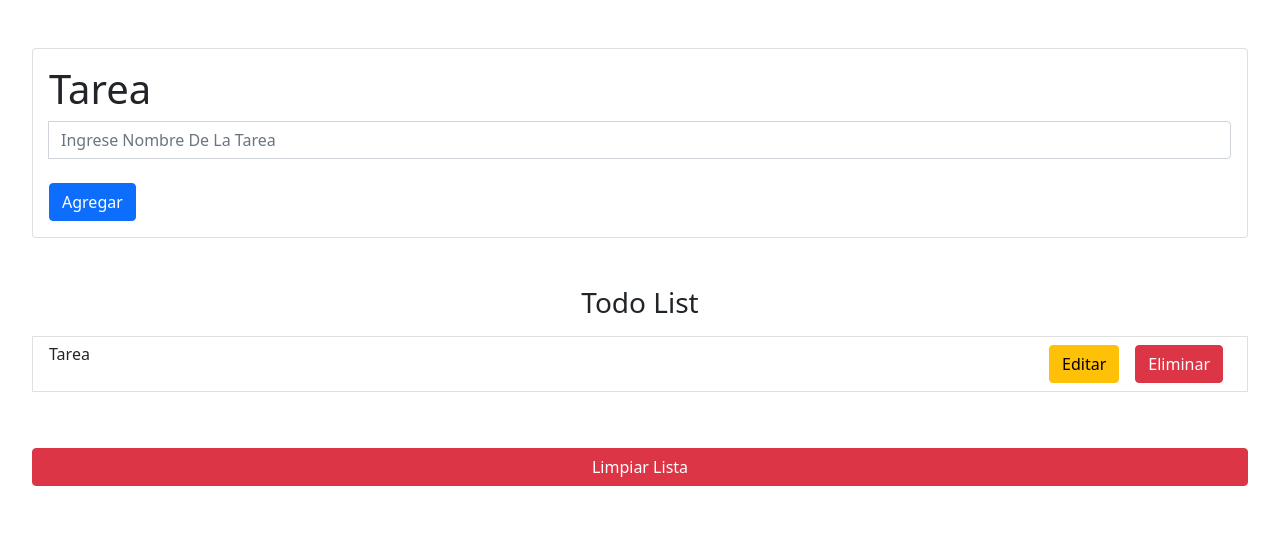
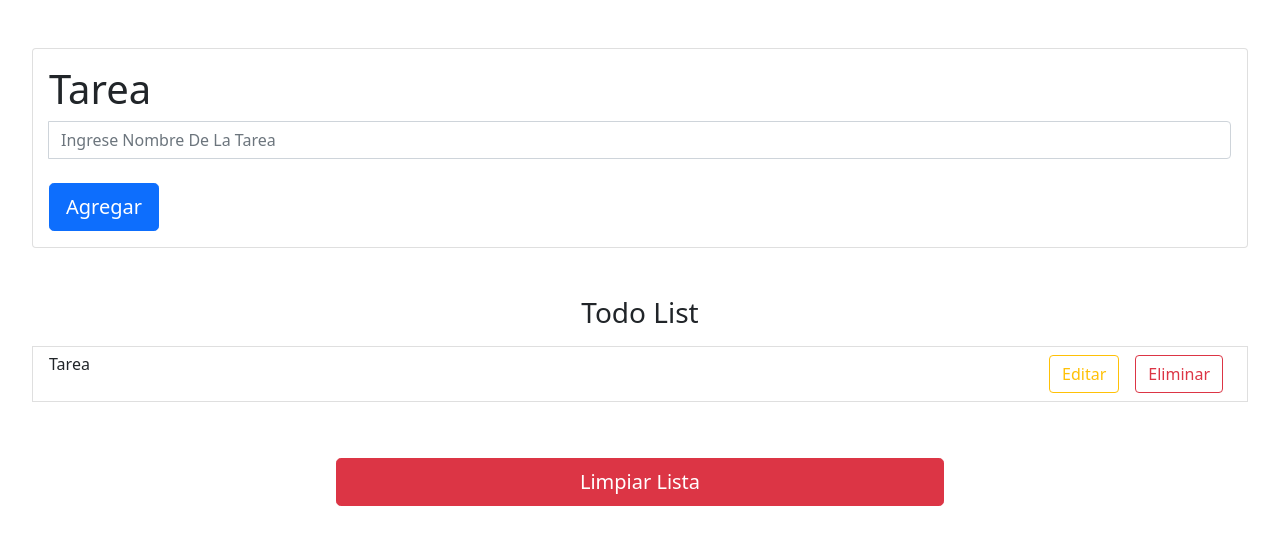
Before and after one commit to spartanfenix/AppTodoReact, a React (Create React App) app: page / in a window 1280 px wide. Shown: the top 544 px of the page. Built offline with nearby package versions, Linux system fonts and the light colour scheme.

Commit message:
Configuración antes de UUID

```diff
--- a/package.json
+++ b/package.json
@@ -12,6 +12,7 @@
     "react-bootstrap": "^2.1.1",
     "react-dom": "^17.0.2",
     "react-scripts": "5.0.0",
+    "uuid": "^8.3.2",
     "web-vitals": "^2.1.4"
   },
   "scripts": {
--- a/src/App.js
+++ b/src/App.js
@@ -4,6 +4,8 @@ import React, { Component } from "react";
 import axios from "axios";
 import TodoList from "./components/TodoList";
 import TodoInput from "./components/TodoInput";
+
+import "bootstrap/dist/css/bootstrap.min.css";
 
 class App extends Component {
   // const [todos, setTodos] = useState([]);
@@ -28,7 +30,26 @@ class App extends Component {
     editItem: false,
   };
   handleChange = (e) => {
-    this.setState({ items: e.target.value });
+    this.setState({ item: e.target.value });
+  };
+  handleSubmit = (e) => {
+    e.preventDefault();
+
+    const newItem = {
+      id: this.state.id,
+      item: this.state.item,
+    };
+
+    console.log(newItem);
+
+    const updateItems = [...this.state.items, newItem];
+
+    this.setState({
+      items: updateItems,
+      item: "",
+      id: this.id,
+      editItem: false,
+    });
   };
   render() {
     return (
@@ -37,6 +58,7 @@ class App extends Component {
           <TodoInput
             item={this.state.item}
             handleChange={this.handleChange}
+            handleSubmit={this.handleSubmit}
           ></TodoInput>
         </section>
         <section className="List-All">
--- a/src/components/TodoInput.js
+++ b/src/components/TodoInput.js
@@ -2,10 +2,10 @@ import React, { Component } from "react";
 
 export default class TodoInput extends Component {
   render() {
-    const { item, handleChange } = this.props;
+    const { item, handleChange, handleSubmit } = this.props;
     return (
       <div className="card card-body my-3">
-        <form>
+        <form onSubmit={handleSubmit}>
           <h1>Tarea</h1>
           <div className="input-group">
             <div className="input-group-prepend"></div>
@@ -13,9 +13,11 @@ export default class TodoInput extends Component {
               type="text"
               className="form-control text-capitalize"
               placeholder="ingrese nombre de la tarea"
+              value={item}
+              onChange={handleChange}
             />
           </div>
-          <button type="submit" className="btn btn-block btn-primary mt-4">
+          <button type="submit" className="btn btn-lg btn-primary mt-4">
             Agregar
           </button>
         </form>
--- a/src/components/TodoItem.js
+++ b/src/components/TodoItem.js
@@ -7,10 +7,10 @@ export default class TodoItem extends Component {
         <h6>tarea</h6>
         <div className="todo-icon">
           <span className="mx-2 text-success">
-            <button class="btn btn-warning">Editar</button>
+            <button class="btn btn-outline-warning">Editar</button>
           </span>
           <span className="mx-2 text-success">
-            <button class="btn btn-danger">Eliminar</button>
+            <button class="btn btn-outline-danger">Eliminar</button>
           </span>
         </div>
       </li>
--- a/src/components/TodoList.js
+++ b/src/components/TodoList.js
@@ -7,12 +7,14 @@ export default class TodoList extends Component {
       <ul className="list-group my-5">
         <h3 className="text-capitalize">todo list</h3>
         <TodoItem></TodoItem>
-        <button
-          type="button"
-          className="btn btn-danger btn-block text-capitalize mt-5"
-        >
-          Limpiar lista
-        </button>
+        <div class="d-grid gap-2 col-6 mx-auto">
+          <button
+            type="button"
+            className="btn btn-danger btn-lg text-capitalize mt-5"
+          >
+            Limpiar lista
+          </button>
+        </div>
       </ul>
     );
   }
--- a/src/index.js
+++ b/src/index.js
@@ -3,7 +3,6 @@ import ReactDOM from "react-dom";
 import "./index.css";
 import App from "./App";
 import reportWebVitals from "./reportWebVitals";
-import "bootstrap/dist/css/bootstrap.min.css";
 
 ReactDOM.render(
   <React.StrictMode>
```
